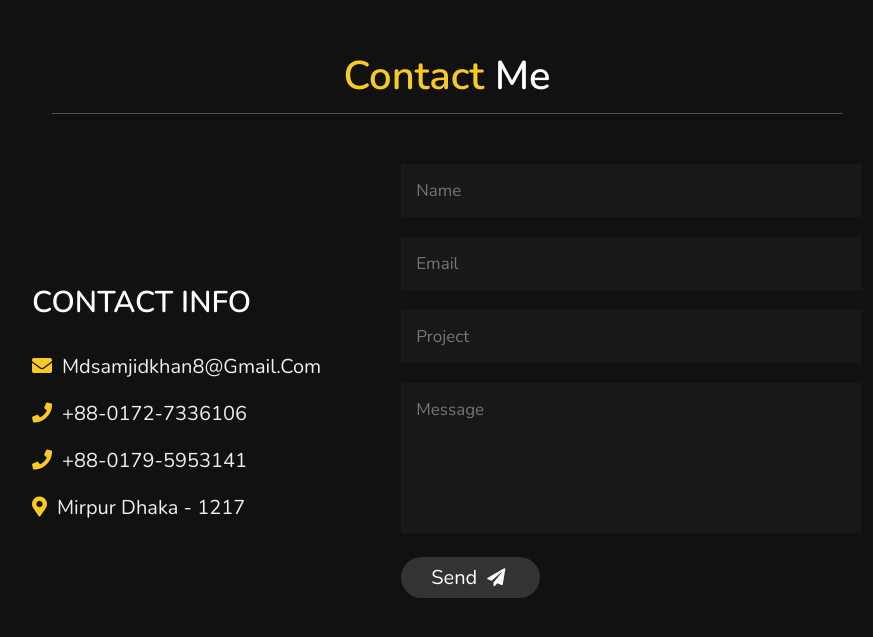
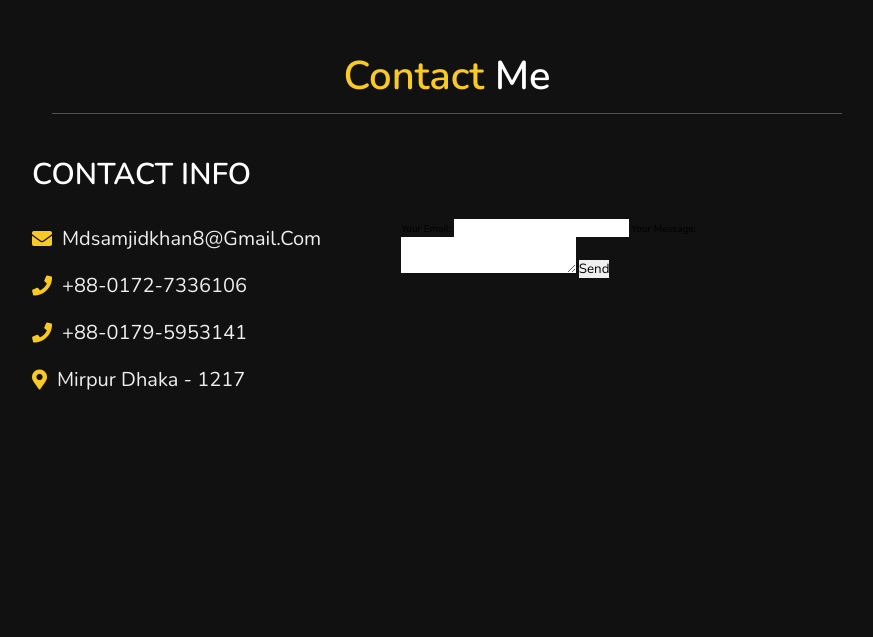
Before and after one commit to samzid/S.K-portfolio-, a plain HTML site: page index.html in a window 1280 px wide. Shown: the part 3171-3808 px from the top of the page, without its empty margins (368-1241 px from the left). Drawn offline with nearby package versions, Linux system fonts and the light colour scheme.

Commit message:
Update index.html

```diff
--- a/index.html
+++ b/index.html
@@ -217,15 +217,21 @@
 
     </div>
 
-    <form action="">
-
-        <input type="text" placeholder="name" class="box">
-        <input type="email" placeholder="email" class="box">
-        <input type="text" placeholder="project" class="box">
-        <textarea name="" id="" cols="30" rows="10" class="box message" placeholder="message"></textarea>
-        <button type="submit" class="btn"> send <i class="fas fa-paper-plane"></i> </button>
-
-    </form>
+   <form
+  action="https://formspree.io/f/xwkjlbpd"
+  method="POST"
+>
+  <label>
+    Your email:
+    <input type="email" name="email">
+  </label>
+  <label>
+    Your message:
+    <textarea name="message"></textarea>
+  </label>
+  <!-- your other form fields go here -->
+  <button type="submit">Send</button>
+</form>
 
 </div>
 
```
